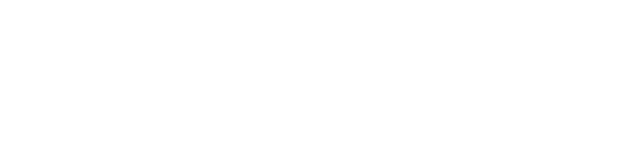
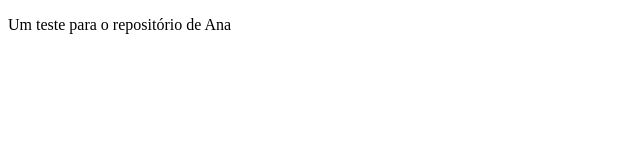
Before and after one commit to barbarafigueiroa/alura-git, a plain HTML site: page index.html in a window 1280 px wide. Shown: the whole page, without its empty margins (0-640 px from the left). Drawn offline with Linux system fonts and the light colour scheme.

Commit message:
[Testando o envio de dados para o servidor]

```diff
--- a/index.html
+++ b/index.html
@@ -7,6 +7,7 @@
     <title>Exercicio Teste de commit</title>
 </head>
 <body>
+    <p>Um teste para o repositório de Ana</p>
 
 </body>
 </html>
```
